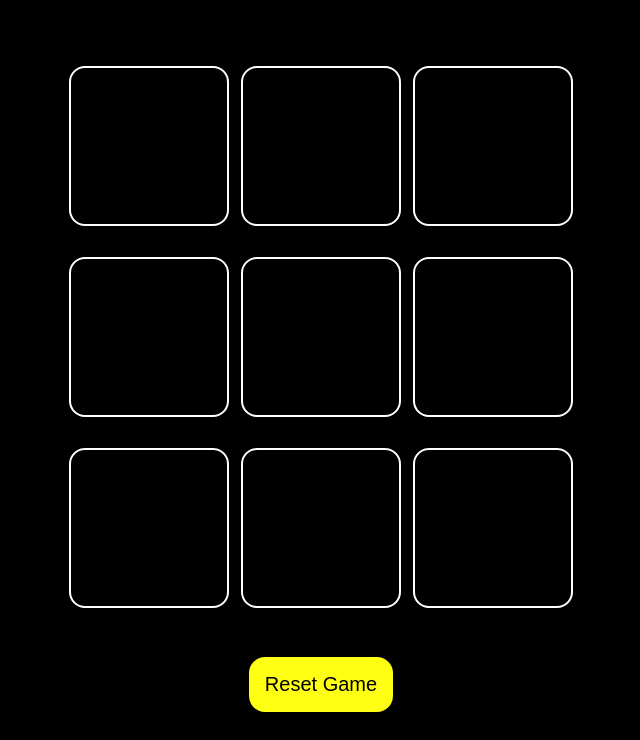
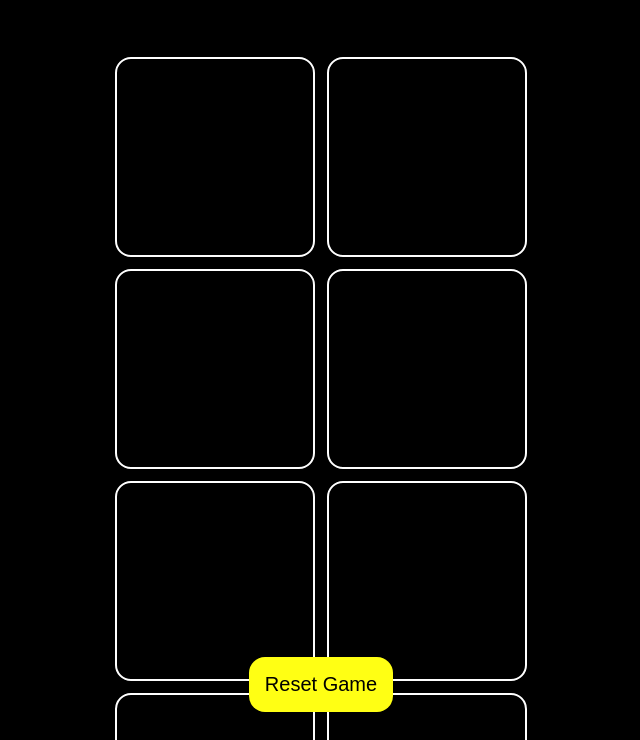
Before and after one commit to zulfiqar2710/Modern-Tic-Tac-Toe, a plain HTML site: page index.html in a window 1280 px wide. Shown: the part 60-800 px from the top of the page, without its empty margins (319-959 px from the left). Drawn offline with Linux system fonts and the light colour scheme.

Commit message:
Update cs.css

```diff
--- a/cs.css
+++ b/cs.css
@@ -27,8 +27,8 @@
 }
 
 .box {
-  height: 20vmin;
-  width: 20vmin;
+  height: 25vmin;
+  width: 25vmin;
   border-radius: 1rem;
   border: 2px solid white;
   box-shadow: 0 0 1rem rgba(0, 0, 0, 0.3);
```
